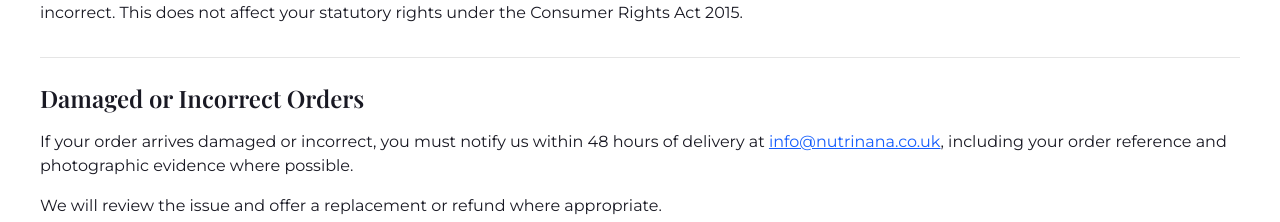
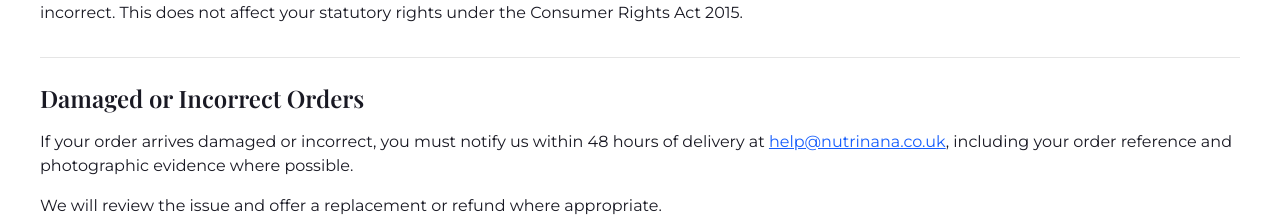
Before and after one commit to nutrinana/nutrinana-website, a Next.js app: page /legal/delivery in a window 1280 px wide. Shown: the part 1702-1924 px from the top of the page. Built offline with nearby package versions, Linux system fonts and the light colour scheme; no server answers.

Commit message:
feat: NAG-102 change email to help

```diff
--- a/src/app/legal/delivery/page.js
+++ b/src/app/legal/delivery/page.js
@@ -142,8 +142,8 @@ export default function DeliveryPage() {
                 <p className="mb-4">
                     If your order arrives damaged or incorrect, you must notify us within 48 hours
                     of delivery at{" "}
-                    <a href="mailto:info@nutrinana.co.uk" className="text-blue-600 underline">
-                        info@nutrinana.co.uk
+                    <a href="mailto:help@nutrinana.co.uk" className="text-blue-600 underline">
+                        help@nutrinana.co.uk
                     </a>
                     , including your order reference and photographic evidence where possible.
                 </p>
```
